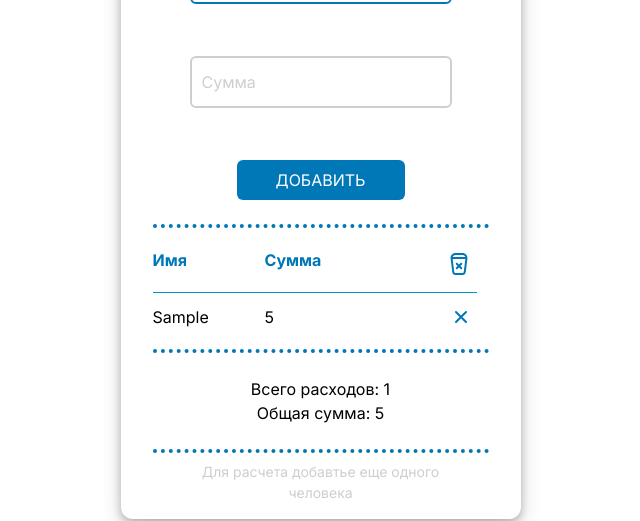
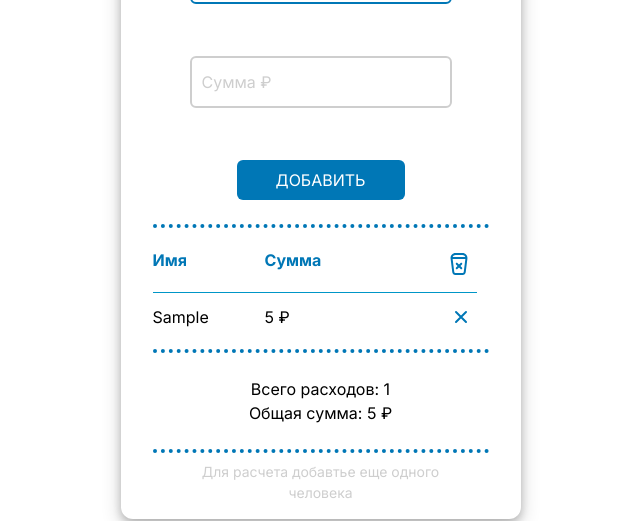
Before and after one commit to vgarbuzow/split-the-bill, a React (Vite) app: page / in a window 1280 px wide. Both pictures are taken after typing "Sample", "5" into the empty fields and a click on the button "ДОБАВИТЬ". Shown: the part 234-755 px from the top of the page, without its empty margins (312-952 px from the left). Built offline with nearby package versions, Linux system fonts and the light colour scheme.

Commit message:
Добавление символа валюты

```diff
--- a/src/entities/expense/ui/item/ExpenseItem.tsx
+++ b/src/entities/expense/ui/item/ExpenseItem.tsx
@@ -15,7 +15,7 @@ const ExpenseItem: FC<ExpenseItemProps> = ({ expense }) => {
   return (
     <>
       <span className={`${styles.item}`}>{expense.ownerName}</span>
-      <span className={`${styles.item}`}>{expense.amount}</span>
+      <span className={`${styles.item}`}>{expense.amount} ₽</span>
       <span className={`${styles.deleteButtonContainer}`}>
         <Button variant="icon" onClick={() => deleteById(expense.id)}>
           <CloseIcon />
--- a/src/features/debt/calculator/ui/DebtsCalculator.tsx
+++ b/src/features/debt/calculator/ui/DebtsCalculator.tsx
@@ -23,7 +23,7 @@ const DebtsCalculator = () => {
     <div className={styles.calculator}>
       <span className={styles.title}>Кто кому и сколько должен</span>
       {debts.map(({ id, from, to, amount }) => (
-        <span key={id}>{`${from} -> ${amount} -> ${to}`}</span>
+        <span key={id}>{`${from} -> ${amount} ₽ -> ${to}`}</span>
       ))}
     </div>
   );
--- a/src/features/expense/add/AddExpenseForm.tsx
+++ b/src/features/expense/add/AddExpenseForm.tsx
@@ -81,7 +81,7 @@ const AddExpenseForm = () => {
 
       <Field
         id="amount"
-        label="Сумма"
+        label="Сумма ₽"
         type="number"
         autoComplete="off"
         error={errors?.amount?.message}
--- a/src/features/expense/info/ExpensesInfo.tsx
+++ b/src/features/expense/info/ExpensesInfo.tsx
@@ -8,7 +8,7 @@ const ExpensesInfo = () => {
   return (
     <div className={styles.expensesInfo}>
       <span>Всего расходов: {expenses.length}</span>
-      <span>Общая сумма: {getTotalAmount()}</span>
+      <span>Общая сумма: {getTotalAmount()} ₽</span>
     </div>
   );
 };
```
